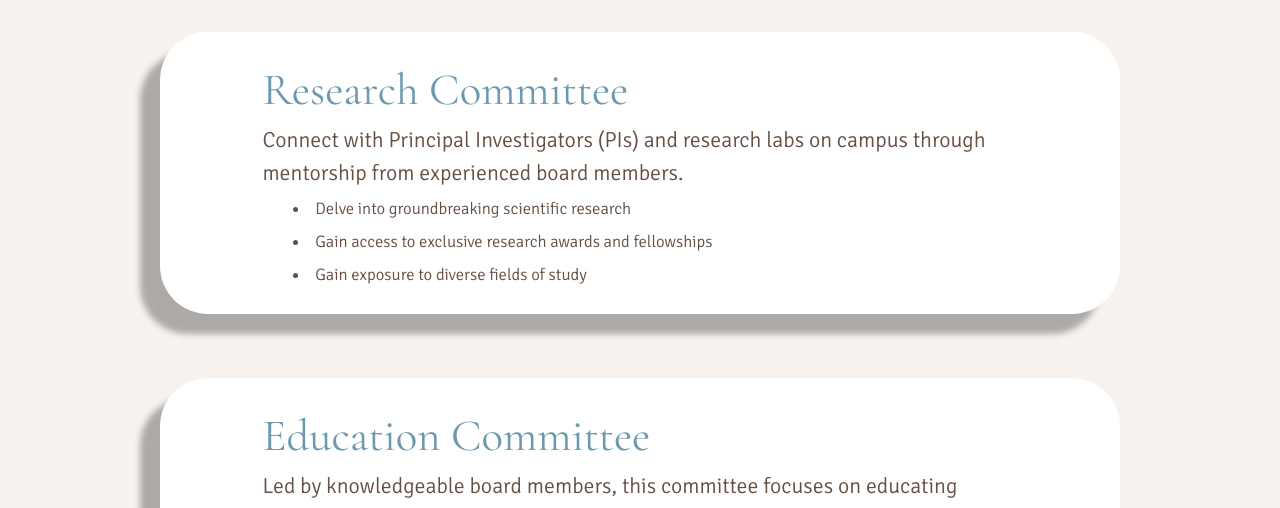
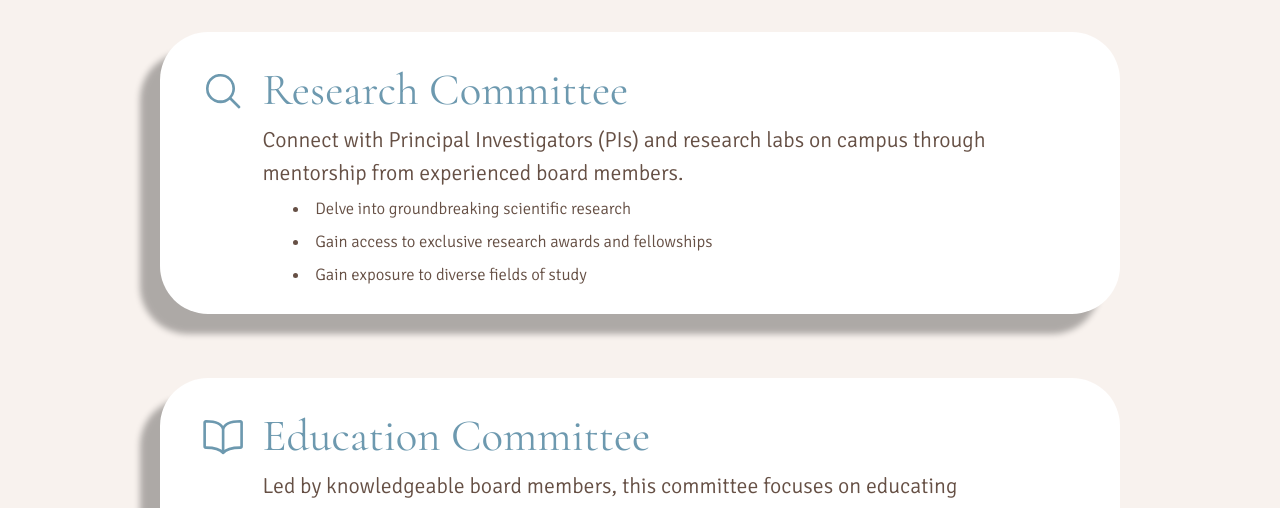
Before and after one commit to acm-ucr/ucr-hearts-website, a Next.js app: page /committee in a window 1280 px wide. Shown: the part 172-680 px from the top of the page. Built offline with nearby package versions, Linux system fonts and the light colour scheme.

Commit message:
added icons

```diff
--- a/src/components/committee/ComCard.tsx
+++ b/src/components/committee/ComCard.tsx
@@ -1,15 +1,21 @@
-const ComCard = ({
+import React from "react";
+
+interface ComCardProps {
+  icon: React.ElementType;
+  title: string;
+  text: string;
+  item1: string;
+  item2: string;
+  item3: string;
+}
+
+const ComCard: React.FC<ComCardProps> = ({
+  icon: Icon,
   title,
   text,
   item1,
   item2,
   item3,
-}: {
-  title: string;
-  text: string;
-  item1: string;
-  item2: string;
-  item3: string;
 }) => {
   return (
     <div className="flex justify-center">
@@ -20,6 +26,7 @@ const ComCard = ({
         }}
       >
         <div className="relative flex items-center text-hearts-blue">
+          {Icon && <Icon className="absolute left-[-8%] text-[3.3vw]" />}
           <h2 className="font-title text-[3.5vw]">{title}</h2>
         </div>
         <p className="mb-[1%] font-hearts text-[1.7vw] font-thin text-hearts-brown">
@@ -36,3 +43,42 @@ const ComCard = ({
 };
 
 export default ComCard;
+
+// const ComCard = ({
+//   title,
+//   text,
+//   item1,
+//   item2,
+//   item3,
+// }: {
+//   title: string;
+//   text: string;
+//   item1: string;
+//   item2: string;
+//   item3: string;
+// }) => {
+//   return (
+//     <div className="flex justify-center">
+//       <div
+//         className="my-[2.5%] max-w-[75%] rounded-[3rem] bg-hearts-white px-[8%] py-[2%] shadow-md"
+//         style={{
+//           boxShadow: "-20px 20px 6px rgba(0, 0, 0, 0.3)",
+//         }}
+//       >
+//         <div className="relative flex items-center text-hearts-blue">
+//           <h2 className="font-title text-[3.5vw]">{title}</h2>
+//         </div>
+//         <p className="mb-[1%] font-hearts text-[1.7vw] font-thin text-hearts-brown">
+//           {text}
+//         </p>
+//         <ul className="list-inside list-disc pl-[4%] font-hearts text-[1.3vw] font-thin text-hearts-brown">
+//           <li className="mb-2">{item1}</li>
+//           <li className="mb-2">{item2}</li>
+//           <li>{item3}</li>
+//         </ul>
+//       </div>
+//     </div>
+//   );
+// };
+
+// export default ComCard;
--- a/src/components/committee/ComCards.tsx
+++ b/src/components/committee/ComCards.tsx
@@ -8,6 +8,7 @@ const ComCards = () => {
       {ITEMS.map((item, index) => (
         <div key={index}>
           <ComCard
+            icon={item.icon}
             title={item.title}
             text={item.text}
             item1={item.item1}
```
